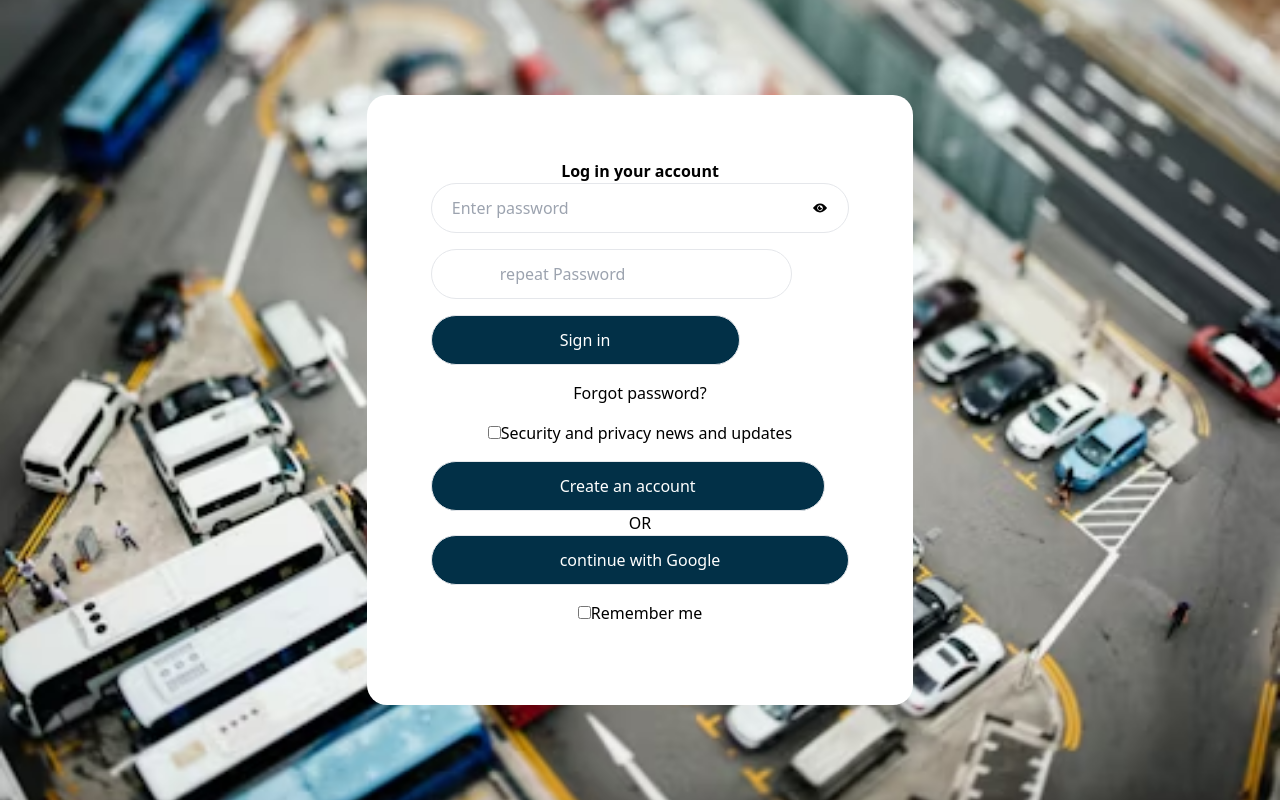
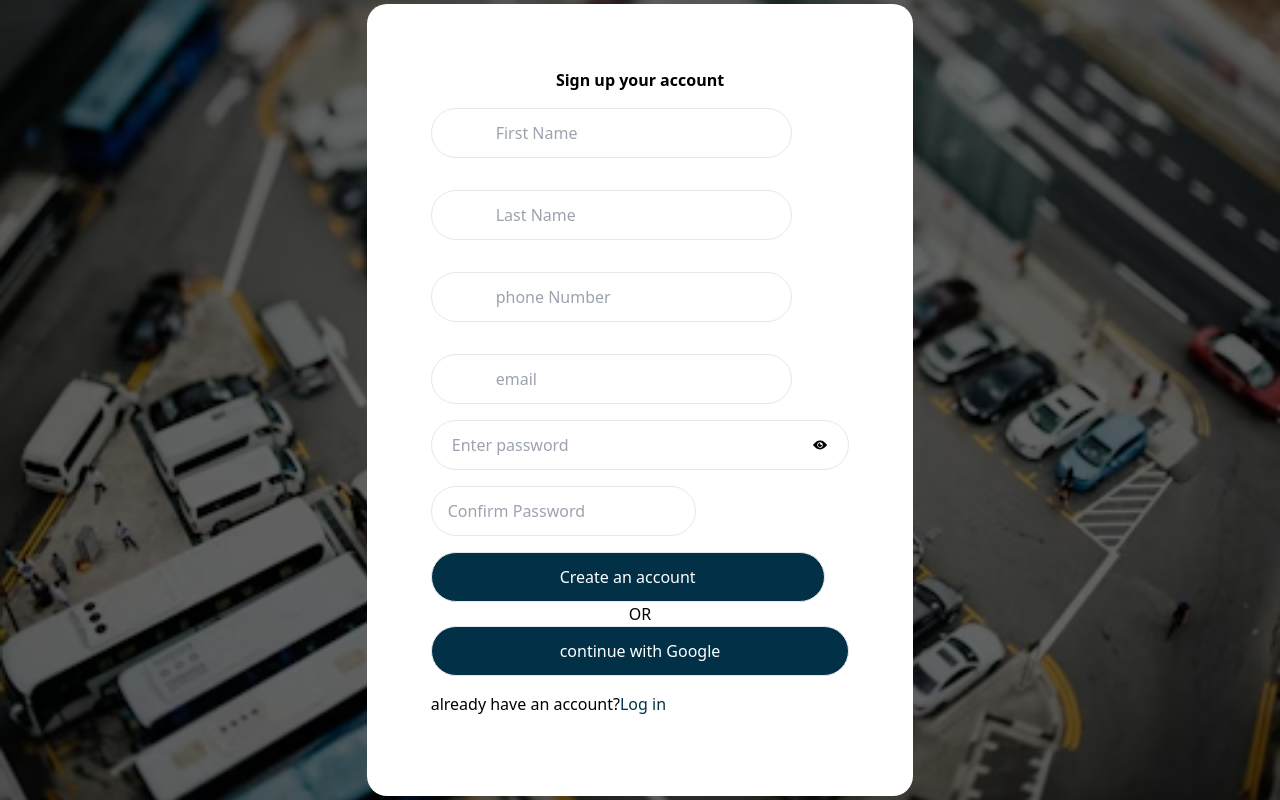
Before and after one commit to ynaatieno/snapPark, a React (Vite) app: page /signup in a window 1280 px wide. Built offline with nearby package versions, Linux system fonts and the light colour scheme.

Commit message:
created firebase

```diff
--- a/src/Components/Logins.jsx
+++ b/src/Components/Logins.jsx
@@ -1,51 +1,97 @@
 import { IoIosEye } from "react-icons/io";
 import { IoIosEyeOff } from "react-icons/io";
 import { useState } from "react";
+import { getAuth, signInWithEmailAndPassword,validatePassword } from "firebase/auth";
+import { auth, db } from "../Firebase";
+import { collection, addDoc } from "firebase/firestore";
 
-function Logins(){
+
+function Logins() {
   const [showPassword, setShowPassword] = useState(true);
-function handleShowPassword(){
-setShowPassword(prev=>!prev)
+  const [formData, setFormData] = useState({
+password:"",
+email:"",
+  })
+  const [errorMessage, setErrorMessage] = useState("");
 
+
+  function handleShowPassword() {
+    setShowPassword((prev) => !prev);
+  }
+  function handleInputChange(e) {
+    setFormData({ ...formData, [e.target.name]: e.target.value });
+  }
+ async function handleLogin(){
+    if (formData.email === "") {
+      setErrorMessage("Kindly fill in the email");
+    } else if (formData.password === "") {
+      setErrorMessage("Kindly fill in password");
+    }else {
+      setErrorMessage("");
+      console.log(formData);
+      signInWithEmailAndPassword(auth, formData.email, formData.password)
+      .then((userData) => {
+        const user = userData.user;
+        // console.log(user)
+      })
+      .catch((error) => console.log(error));
+
+    const user = await addDoc(collection(db, "users"), formData);
+
+    console.log(user);
+    }
   }
 
 
-    return(
-      <div className="bg-[url('src/Images/login.avif')] bg-no-repeat bg-cover bg-center h-[100vh] flex  justify-center items-center">
-
-          <div className="py-[4em] px-[4em] bg-[#fff] rounded-[20px]">
+  return (
+    <div className="bg-[linear-gradient(rgba(0,0,0,0.6),rgba(0,0,0,0.6)),url('src/Images/signup.avif')]  bg-no-repeat bg-cover bg-center h-[100vh] flex  justify-center items-center ">
+      <div className="py-[4em] px-[4em] bg-[#fff] rounded-[20px] items-center justify-center">
         <div>
           <h1 className="font-bold text-center">Log in your account</h1>
         </div>
 
         <div>
-          <input type="Email" className="border  py-3  px-[4em]  rounded-full outline-none my-4"  placeholder=" Enter Email Adress"/>
+          <input
+            type="Email"
+            name="email"
+            className="border  py-3  px-[4em]  rounded-full outline-none my-4"
+            placeholder=" Enter Email Adress"
+            onChange={handleInputChange}
+          />
 
           <div className="border cursor-pointer  pr-5 rounded-full flex items-center">
-            <input type={showPassword?"password":"text"}  className=" bg-[transparent] py-3 px-[1em] flex-1 outline-none" placeholder= "Enter Password" />
-            <div onClick={handleShowPassword} >
+            <input
+              type={showPassword?"password":"text"}
+              name="password"
+              className=" bg-[transparent] py-3 px-[1em] flex-1 outline-none"
+              placeholder="Enter Password"
+              onChange={handleInputChange}
+            />
+            <div onClick={handleShowPassword}>
               {showPassword?<IoIosEye/>:<IoIosEyeOff/>}
+            </div>
+          </div>
+        </div>
+        <p className="text-red-600">{errorMessage}</p>
 
+        <button className="text-center bg-[#023047] text-[#fff] border  border-[] py-[1em] px-[9em] rounded-full my-5" onClick={handleLogin}>
+          Sign in
+        </button>
+        <h2 className="text-center">OR</h2>
 
+        <button className="text-center bg-[#023047] text-[#fff] border  border-[] py-[1em] px-[6em] rounded-full">
+          Sign in with Google
+        </button>
+        <h2 className="my-4 ">Don't have an account?<span className="text-[#023047] cursor-pointer">Sign up</span></h2>
+        <h2 className="text-center my-4 cursor-pointer">Forgot password?</h2>
+        <h2 className="text-center my-4 ">
+          {" "}
+          <input type="checkbox" />
+          Remember me
+        </h2>
       </div>
-
     </div>
-
-          </div>
-
-            <button className="border  border-[] py-3 px-[9em] rounded-full bg-[#023047] text-[#fff] my-5">Sign in</button>
-            <h2 className="text-center">OR</h2>
-            <button className="text-center bg-[#023047] text-[#fff] border  border-[] py-3 px-[8em] rounded-full">Sign in with Google</button>
-            <h2 className="text-center my-4 cursor-pointer">Forgot password?</h2>
-            <h2 className="text-center my-4 " > <input type="checkbox"/>Remember me</h2>
-
-
-            </div>
-
-        </div>
-
-
-    )
+  );
 }
 
-export default Logins
+export default Logins;
--- a/src/Components/Register.jsx
+++ b/src/Components/Register.jsx
@@ -1,63 +1,166 @@
 import { IoIosEye } from "react-icons/io";
 import { IoIosEyeOff } from "react-icons/io";
 import { useState } from "react";
+import { getAuth, createUserWithEmailAndPassword, validatePassword } from "firebase/auth";
+import { auth, db } from "../Firebase";
+import { collection, addDoc } from "firebase/firestore";
+import { useNavigate } from "react-router-dom";
 
+function Register() {
+  const [showPassword, setShowPassword] = useState(true);
+  const [formData, setFormData] = useState({
+    firstname: "",
+    lastname: "",
+    email: "",
+    phonenumber: "",
+    password: "",
+  });
+  const [errorMessage, setErrorMessage] = useState("");
+  const [confirmPassword, setConfirmPassword] = useState({
+    passwordValue: "",
+  });
 
+  const navigate = useNavigate();
 
-
-
-
-function Register(){
-  const [showPassword, setShowPassword] = useState(true);
-  function handleShowPassword(){
-  setShowPassword(prev=>!prev)
-
+  function handleShowPassword() {
+    setShowPassword((prev) => !prev);
   }
 
+  function handleInputChange(e) {
+    setFormData({ ...formData, [e.target.name]: e.target.value });
+  }
 
-    return(
+  async function handleSignUp() {
+    if (formData.firstname === "") {
+      setErrorMessage("Kindly fill in the first name");
+    } else if (formData.lastname === "") {
+      setErrorMessage("Kindly fill in the last name");
+    } else if (formData.email === "") {
+      setErrorMessage("Kindly fill in your  email address");
+    } else if (formData.phonenumber === "") {
+      setErrorMessage("Kindly fill in your  phone number");
+    } else if (formData.password === "") {
+      setErrorMessage("Kindly fill in the password");
+    } else if (confirmPassword.passwordValue === "") {
+      setErrorMessage("Kindly confirm password");
+    } else if (confirmPassword.passwordValue !== formData.password) {
+      setErrorMessage("Passwords do not match");
 
+    }  else if(validatePassword(passwordInput.value)){
+isvalid=false
+setErrorMessage("please set a valid password(minimum 6 characters)")
+    }
+    else {
+      setErrorMessage("");
+      console.log(formData);
+      createUserWithEmailAndPassword(auth, formData.email, formData.password)
+        .then((userData) => {
+          const user = userData.user;
+          // console.log(user)
+        })
+        .catch((error) => console.log(error));
 
-<div className="bg-[url('src/Images/signup.avif')] bg-no-repeat bg-cover bg-center h-[100vh] flex  justify-center items-center">
+      const user = await addDoc(collection(db, "users"), formData);
 
+      console.log(user);
+      if (user) {
+        navigate("/login");
+      }
+    }
+  }
+
+  return (
+    <div className="bg-[linear-gradient(rgba(0,0,0,0.6),rgba(0,0,0,0.6)),url('src/Images/signup.avif')] bg-no-repeat bg-cover bg-center h-[100vh] flex  justify-center items-center">
       <div className="py-[4em] px-[4em] bg-[#fff] rounded-[20px]">
         <div>
-      <h1 className="font-bold text-center">Log in your account</h1>
+          <h1 className="font-bold text-center">Sign up your account</h1>
         </div>
         <div>
+          <div>
+            <input
+              type="name"
+              name="firstname"
+              className="border  py-3  px-[4em]  rounded-full outline-none my-4"
+              placeholder="First Name"
+              onChange={handleInputChange}
+            />
+          </div>
+          <div>
+            <input
+              type="name"
+              name="lastname"
+              className="border  py-3  px-[4em]  rounded-full outline-none my-4"
+              placeholder="Last Name"
+              onChange={handleInputChange}
+            />
+          </div>
+          <div>
+            <input
+              type="phone"
+              name="phonenumber"
+              className="border  py-3  px-[4em]  rounded-full outline-none my-4"
+              placeholder="phone Number"
+              onChange={handleInputChange}
+            />
+          </div>
+          <div>
+            <input
+              type="email"
+              name="email"
+              className="border  py-3  px-[4em]  rounded-full outline-none my-4"
+              placeholder="email"
+              onChange={handleInputChange}
+            />
+          </div>
+
           <div className="border cursor-pointer  pr-5 rounded-full flex items-center">
-        <input type={showPassword?"password":"text"} className=" bg-[transparent] py-3 px-[1em] flex-1 outline-none"  placeholder=" Enter password"/>
- <div onClick={handleShowPassword} >
-            {showPassword?<IoIosEye/>:<IoIosEyeOff/>}
-
-
+            <input
+              type={showPassword ? "password" : "text"}
+              className=" bg-[transparent] py-3 px-[1em] flex-1 outline-none"
+              name="password"
+              placeholder=" Enter password"
+              onChange={handleInputChange}
+            />
+            <div onClick={handleShowPassword}>
+              {showPassword ? <IoIosEye /> : <IoIosEyeOff />}
             </div>
           </div>
           <div>
-          <input type="repeat password"className="border  py-3  px-[4em]  rounded-full outline-none my-4" placeholder=" repeat Password" />
-
-
+            <input
+              type="password"
+              name="confirmpassword"
+              className="border  py-3  px-[1em]  rounded-full outline-none my-4"
+              placeholder="Confirm Password"
+              onChange={(e) =>
+                setConfirmPassword({
+                  ...confirmPassword,
+                  passwordValue: e.target.value,
+                })
+              }
+            />
           </div>
-
         </div>
-
-
-          <button className="border  border-[] py-3 px-[8em] rounded-full bg-[#023047] text-[#fff]">Sign in</button>
-
-
-          <h2 className="text-center my-4 cursor-pointer">Forgot password?</h2>
-          <h2 className="text-center my-4 "><input type="checkbox"/>Security and privacy news and updates</h2>
-          <button className="text-center bg-[#023047] text-[#fff] border  border-[] py-3 px-[8em] rounded-full">Create an account</button>
+        <p className="text-red-600">{errorMessage}</p>
+        {/* <h2 className="text-center my-4 ">
+          <input type="checkbox" />
+          Security and privacy news and updates
+        </h2> */}
+        <button
+          className="text-center bg-[#023047] text-[#fff] border  border-[] py-3 px-[8em] rounded-full"
+          onClick={handleSignUp}
+        >
+          Create an account
+        </button>
         <h2 className="text-center">OR</h2>
-          <button className="text-center bg-[#023047] text-[#fff] border  border-[] py-3 px-[8em] rounded-full">continue with Google</button>
-          <h2 className="text-center my-4 " > <input type="checkbox"/>Remember me</h2>
-
-
+        <button className="text-center bg-[#023047] text-[#fff] border  border-[] py-3 px-[8em] rounded-full">
+          continue with Google
+        </button>
+        <h2 className="my-4 ">
+          already have an account?
+          <span className="text-[#023047] cursor-pointer">Log in</span>
+        </h2>
       </div>
-
     </div>
-
-
-    )
+  );
 }
-export default Register
+export default Register;
--- /dev/null
+++ b/src/Firebase.js
@@ -0,0 +1,24 @@
+// Import the functions you need from the SDKs you need
+import { initializeApp } from "firebase/app";
+import { getAuth } from "firebase/auth";
+import { getFirestore } from "firebase/firestore";
+
+
+
+// TODO: Add SDKs for Firebase products that you want to use
+// https://firebase.google.com/docs/web/setup#available-libraries
+
+// Your web app's Firebase configuration
+const firebaseConfig = {
+  apiKey: "AIzaSyBNjR_RciBORctP6blYbrSvtf-tQiCvETU",
+  authDomain: "snappark-7e828.firebaseapp.com",
+  projectId: "snappark-7e828",
+  storageBucket: "snappark-7e828.appspot.com",
+  messagingSenderId: "1072427721522",
+  appId: "1:1072427721522:web:4794735ed1a7d7e4ff6d2b"
+};
+
+// Initialize Firebase
+const app = initializeApp(firebaseConfig);
+export const auth = getAuth(app);
+export const db = getFirestore(app);
```
Lines whose indentation alone changed are shown as unchanged.
